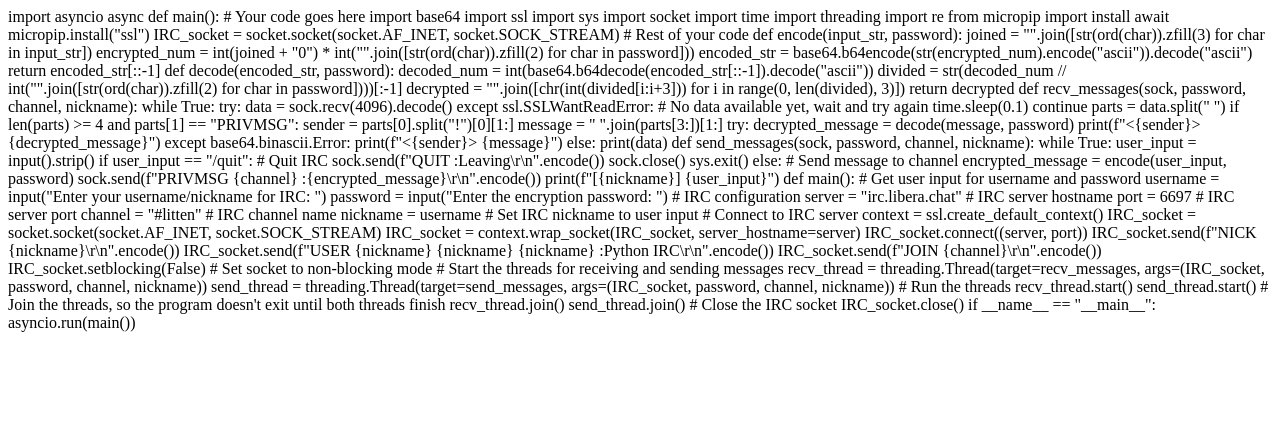
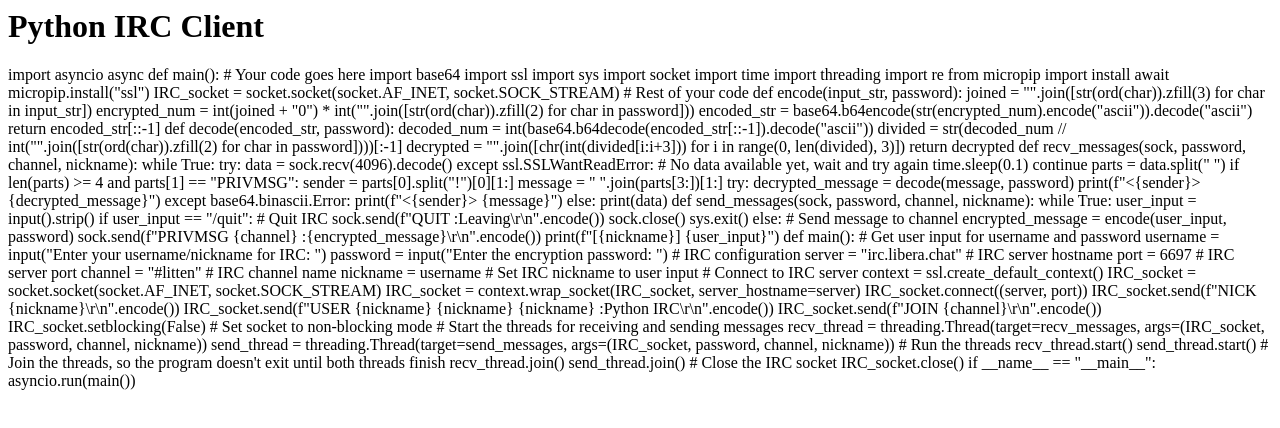
Before and after one commit to cdexstra1/Litchat, a plain HTML site: page index.html in a window 1280 px wide. Drawn offline with Linux system fonts and the light colour scheme.

Commit message:
Update index.html

```diff
--- a/index.html
+++ b/index.html
@@ -1,3 +1,10 @@
+<html>
+  <head>
+    <title>Python IRC Client</title>
+  </head>
+  <body>
+    <h1>Python IRC Client</h1>
+    <py-script type="text/python">
 import asyncio
 
 async def main():
```
